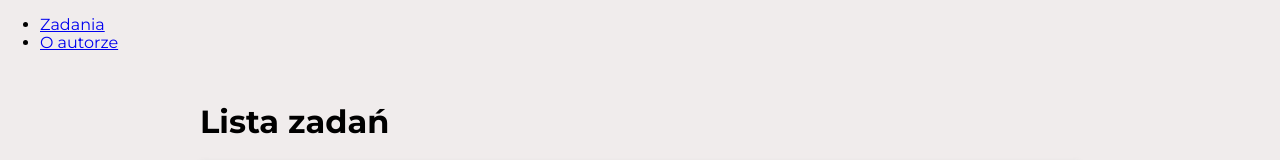
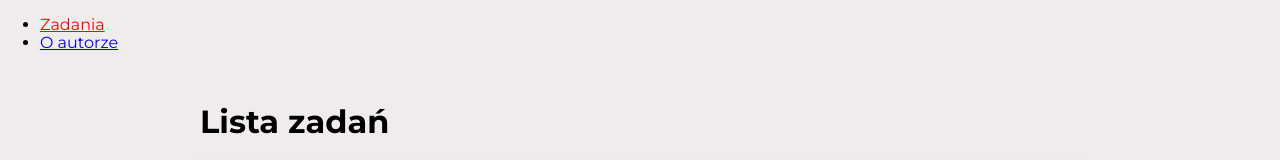
Before and after one commit to JustynaPawlik/todos-list-react, a React (Create React App) app: page /#/zadania in a window 1280 px wide. Shown: the top 160 px of the page. Built offline with nearby package versions, Linux system fonts and the light colour scheme.

Commit message:
added StyledNavLink

```diff
--- a/src/App.js
+++ b/src/App.js
@@ -1,18 +1,19 @@
-import { HashRouter, NavLink, Switch, Route, Redirect } from "react-router-dom";
+import { HashRouter, Switch, Route, Redirect } from "react-router-dom";
 import React from "react";
 import AuthorPage from "./features/author/AuthorPage";
 import {TaskPage} from './features/tasks/TaskPage';
 import TasksPage from './features/tasks/TasksPage/index';
+import { StyledNavLink } from "./styled";
 
 export default () => (
     <HashRouter>
     <nav>
         <ul>
             <li>
-                <NavLink activeClassName="active" to="/zadania">Zadania</NavLink>
+                <StyledNavLink to="/zadania">Zadania</StyledNavLink>
             </li>
             <li>
-                <NavLink activeClassName="active" to="/autor">O autorze</NavLink>
+                <StyledNavLink to="/autor">O autorze</StyledNavLink>
             </li>
         </ul>
             <Switch>
--- /dev/null
+++ b/src/styled.js
@@ -0,0 +1,11 @@
+import { NavLink } from "react-router-dom";
+import styled from "styled-components";
+const activeClassName = "active";
+
+export const StyledNavLink = styled(NavLink).attrs(() => ({
+    activeClassName,
+}))`
+    &.${activeClassName} {
+        color: red;
+    }
+`;
```
